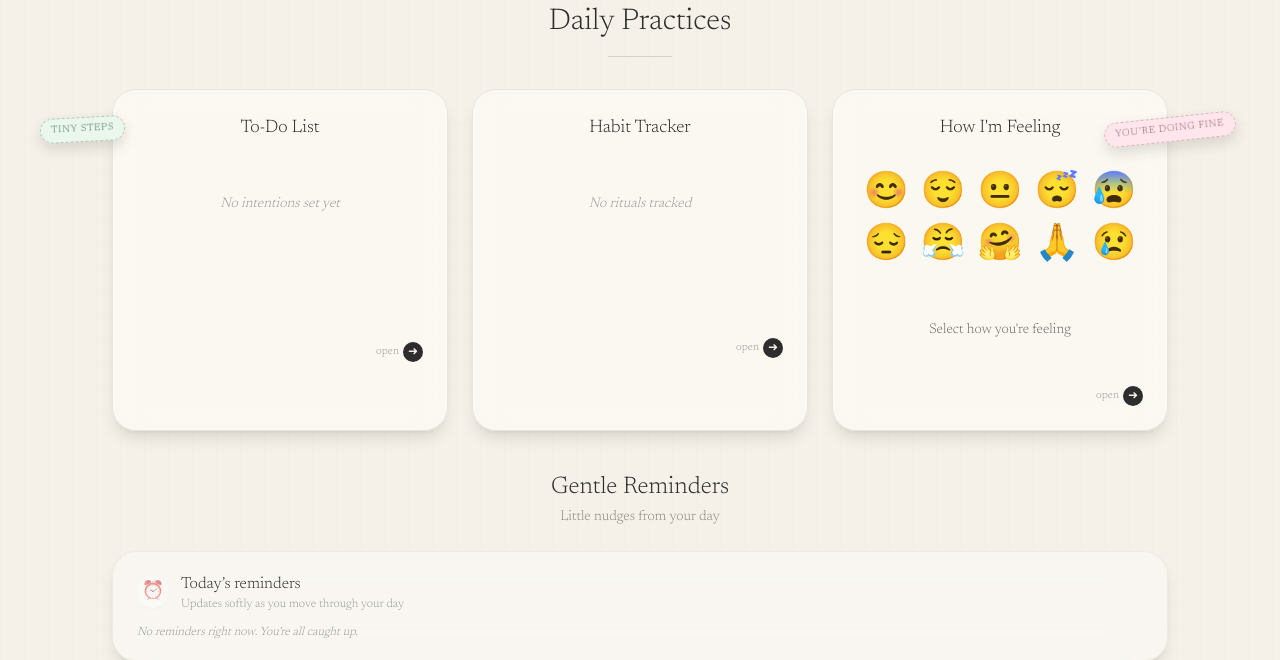
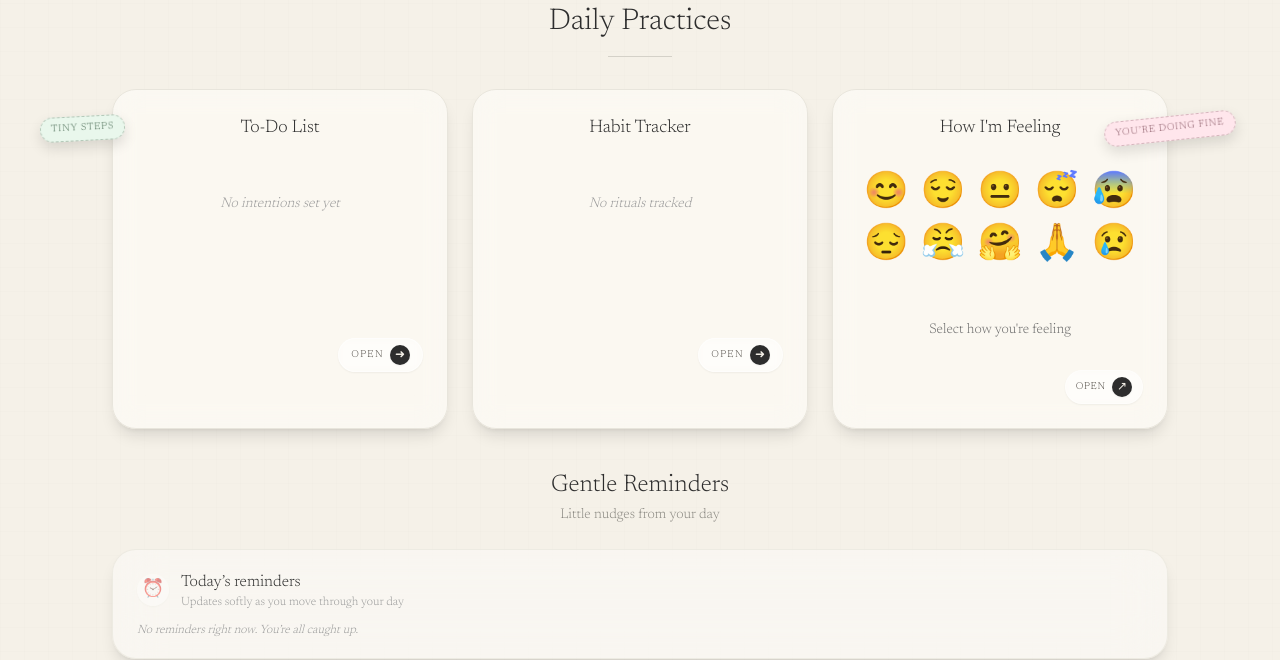
Before and after one commit to Swaliyaa/Mirror, a Flask app: page /dashboard in a window 1280 px wide. Shown: the part 692-1352 px from the top of the page. Run offline with Flask 3, Linux system fonts and the light colour scheme; the visitor is signed in with stand-in values (Sample User, id 1); data that the repository does not hold is empty; some libraries are stand-ins or nearby versions.

Commit message:
Update dashboard.html

```diff
--- a/templates/dashboard.html
+++ b/templates/dashboard.html
@@ -355,18 +355,32 @@
                   </h3>
                   <div
   id="todo-list"
-                    class="space-y-3 mb-4 sm:mb-5 min-h-[140px] sm:min-h-[160px]"
+  class="space-y-3 min-h-[140px] sm:min-h-[160px]"
 >
   <!-- Tasks will be rendered here -->
 </div>
-                  <div class="flex justify-end">
-                    <span class="inline-flex items-center gap-1 text-[11px] text-[#9b9b9b]">
-                      open
-                      <span class="inline-flex items-center justify-center w-5 h-5 rounded-full bg-[#2d2d2d] text-[#f5f1e8] text-xs">
+<div class="mt-4 flex">
+  <div class="ml-auto">
+    <!-- glassy open button -->
+    <button
+      type="button"
+      class="inline-flex items-center gap-1.5 px-3 py-1.5 rounded-full
+             bg-white/25 border border-white/50 backdrop-blur-sm
+             text-[11px] text-[#4b463f] shadow-sm
+             hover:bg-white/40 hover:border-white/70 hover:shadow
+             transition-colors transition-shadow duration-200"
+    >
+      <span class="tracking-[0.14em] uppercase text-[10px]">open</span>
+      <span
+        class="inline-flex items-center justify-center w-5 h-5 rounded-full
+               bg-[#2d2d2d] text-[#f5f1e8] text-xs shadow-sm"
+      >
         ➜
       </span>
-                    </span>
+    </button>
   </div>
+</div>
+
                 </div>
 
                 <!-- Habit Tracker -->
@@ -385,14 +399,28 @@
 >
   <!-- Habits will be rendered here -->
 </div>
-                 <div class="flex justify-end mt-4">
-                    <span class="inline-flex items-center gap-1 text-[11px] text-[#9b9b9b]">
-                      open
-                      <span class="inline-flex items-center justify-center w-5 h-5 rounded-full bg-[#2d2d2d] text-[#f5f1e8] text-xs">
+<div class="mt-4 flex">
+  <div class="ml-auto">
+    <!-- same glassy open button as above -->
+    <button
+      type="button"
+      class="inline-flex items-center gap-1.5 px-3 py-1.5 rounded-full
+             bg-white/25 border border-white/50 backdrop-blur-sm
+             text-[11px] text-[#4b463f] shadow-sm
+             hover:bg-white/40 hover:border-white/70 hover:shadow
+             transition-colors transition-shadow duration-200"
+    >
+      <span class="tracking-[0.14em] uppercase text-[10px]">open</span>
+      <span
+        class="inline-flex items-center justify-center w-5 h-5 rounded-full
+               bg-[#2d2d2d] text-[#f5f1e8] text-xs shadow-sm"
+      >
         ➜
       </span>
-                    </span>
+    </button>
   </div>
+</div>
+
                 </div>
 
                 <!-- Mood Tracker + side quote -->
@@ -478,14 +506,25 @@
                     >
                       Select how you're feeling
                     </div>
-                   <div class="flex justify-end mt-4">
-                      <span class="inline-flex items-center gap-1 text-[11px] text-[#9b9b9b]">
-                        open
-                        <span class="inline-flex items-center justify-center w-5 h-5 rounded-full bg-[#2d2d2d] text-[#f5f1e8] text-xs">
-                          ➜
+                   <div class="flex justify-end">
+  <button
+    class="inline-flex items-center gap-1.5 text-[11px] px-2.5 py-1.5 rounded-full
+           bg-white/30 border border-white/40 text-[#4b463f]
+           backdrop-blur-sm shadow-sm
+           hover:bg-white/45 hover:border-white/60 hover:shadow
+           transition-colors transition-shadow duration-200"
+    type="button"
+  >
+    <span class="tracking-[0.08em] uppercase text-[10px]">open</span>
+    <span
+      class="inline-flex items-center justify-center w-5 h-5 rounded-full
+             bg-[#2d2d2d] text-[#f5f1e8] text-xs shadow-sm"
+    >
+      ↗
     </span>
-                      </span>
+  </button>
 </div>
+
                   </div>
 
 
```
Lines whose indentation alone changed are shown as unchanged.
